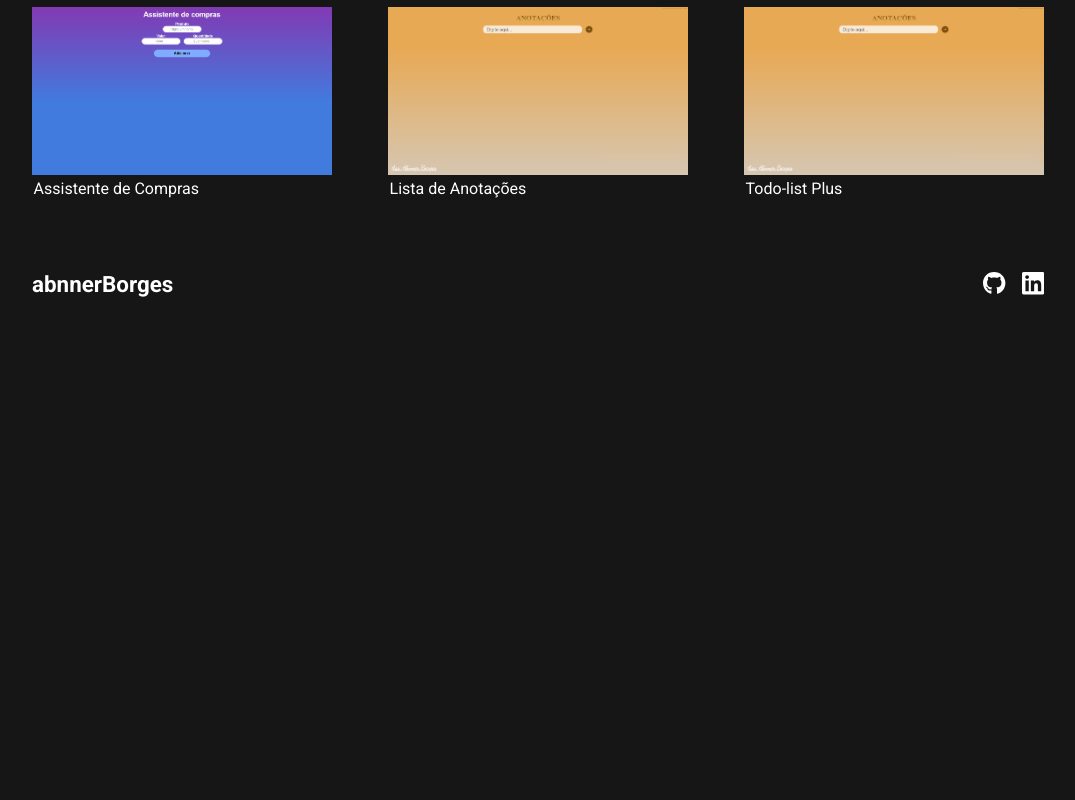
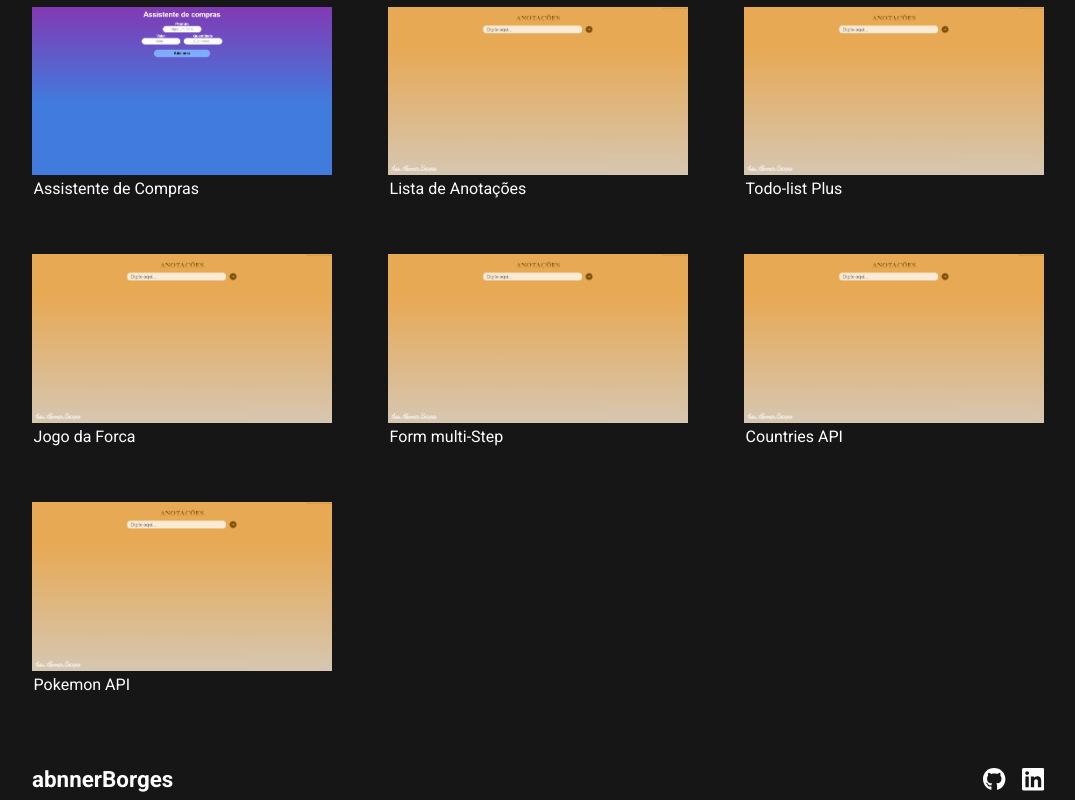
Before and after one commit to AbnnerB/portfolio, a React (Create React App) app: page /allprojects in a window 1280 px wide. Shown: the part 301-1101 px from the top of the page, without its empty margins (102-1177 px from the left). Before the commit the page ends 800 px from the top, so only its background shows below. Built offline with nearby package versions, Linux system fonts and the light colour scheme.

Commit message:
adicionando mais informações no data

```diff
--- a/src/Data/InfoProjects.js
+++ b/src/Data/InfoProjects.js
@@ -52,6 +52,38 @@ const InfoProjects = [
     linkVercel: "https://todo-list-pluss.vercel.app/",
     moreInfo: `Nesta lista de Tarefas temos uma função a mais, que é a pagina de detalhes de cada tarefa criada pelo usuário, podendo adicionar Titulos, Listas e parágrafos `,
   },
+  {
+    id: "6",
+    name: "Jogo da Forca",
+    src1: "assets/TodoList1.png",
+    technologiesUsed: "HTML, JS, STYLED-COMPONENTS, REACT,TS ",
+    linkVercel: "https://forca-game-seven.vercel.app/",
+    moreInfo: `Este projeto foi feito seguindo um video do youtube no canal Front-beginners, tendo algumas alterações como pagina inicial, permitindo o usuário escolher a categoria do game, quantidade de vitórias, derrotas entre outras alterações menores`,
+  },
+  {
+    id: "7",
+    name: "Form multi-Step",
+    src1: "assets/TodoList1.png",
+    technologiesUsed: "HTML, JS, STYLED-COMPONENTS, REACT ",
+    linkVercel: "https://multi-step-form-ecru.vercel.app/",
+    moreInfo: `Este projeto é um desafio do front-end Mentor, que como o nome já diz consiste em um formularios com etapas, este projeto foi muito interessante pra mim, pois utilizei o react-hook-form para manipulação dos formularios e tambem consegui colocar em pratica os meus conhecimentos com o hook useContext`,
+  },
+  {
+    id: "8",
+    name: "Countries API",
+    src1: "assets/TodoList1.png",
+    technologiesUsed: "HTML, CSS, JS, REACT ",
+    linkVercel: "https://countries-api-self.vercel.app/",
+    moreInfo: `Este projeto é um desafio do front-end Mentor, com possibilidades de filtro o usuário pode escolher o pais que deseja ver as informações de acordo com o continente ou escrevendo o nome do pais na caixa de pesquisa, contem paginas dinamicas com mais informações sobre o pais selecionado, o usuário tambem pode escolher entre o modo dark-mode ou light-mode  `,
+  },
+  {
+    id: "9",
+    name: "Pokemon API",
+    src1: "assets/TodoList1.png",
+    technologiesUsed: "HTML, STYLED-COMPONENTS, JS, REACT ",
+    linkVercel: "https://pokemon-api-abnnerb.vercel.app/",
+    moreInfo: `Este projeto se trata do consumo de uma api referente a um desenho, contem tambem uma pagina unica de detalhes com mais informações sobre o personagem selecionado. `,
+  },
 ];
 
 export default InfoProjects;
```
